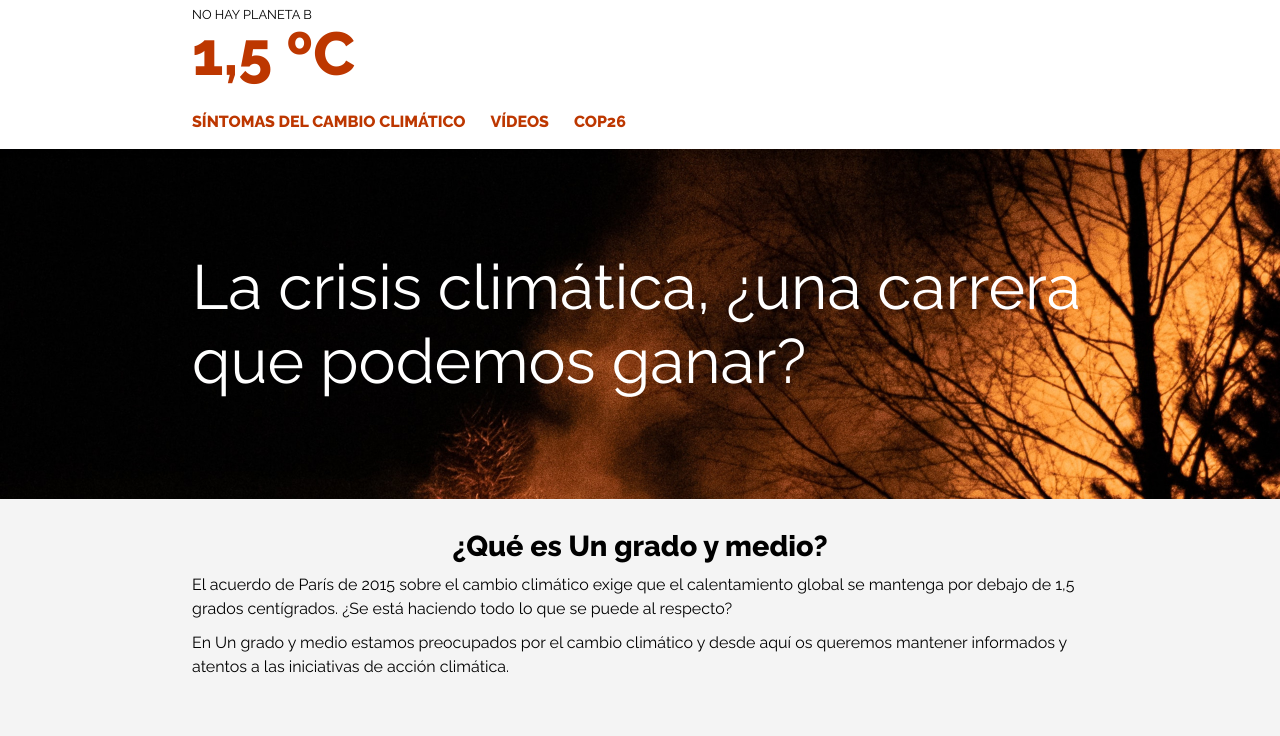
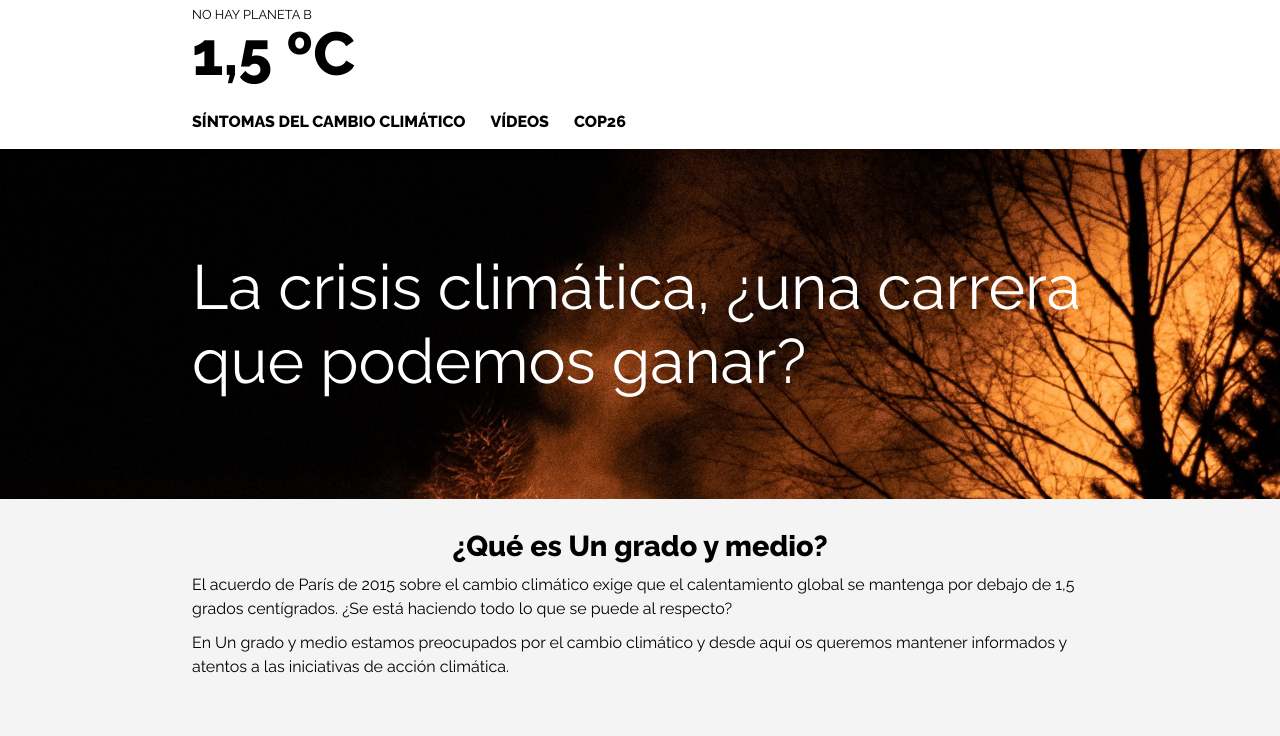
Before and after one commit to somarsan/PEC-3-HTML-CSS, a plain HTML site: page index.html in a window 1280 px wide. Shown: the top 736 px of the page. Drawn offline with Linux system fonts and the light colour scheme.

Commit message:
Update estilos.css

```diff
--- a/css/estilos.css
+++ b/css/estilos.css
@@ -55,6 +55,10 @@ header{
 
 header a:link, a:visited, a:active, a:hover {
   text-decoration:none;
+}
+
+header a{
+  color: var(--texto-color);
 }
 
 header a:hover{
```
